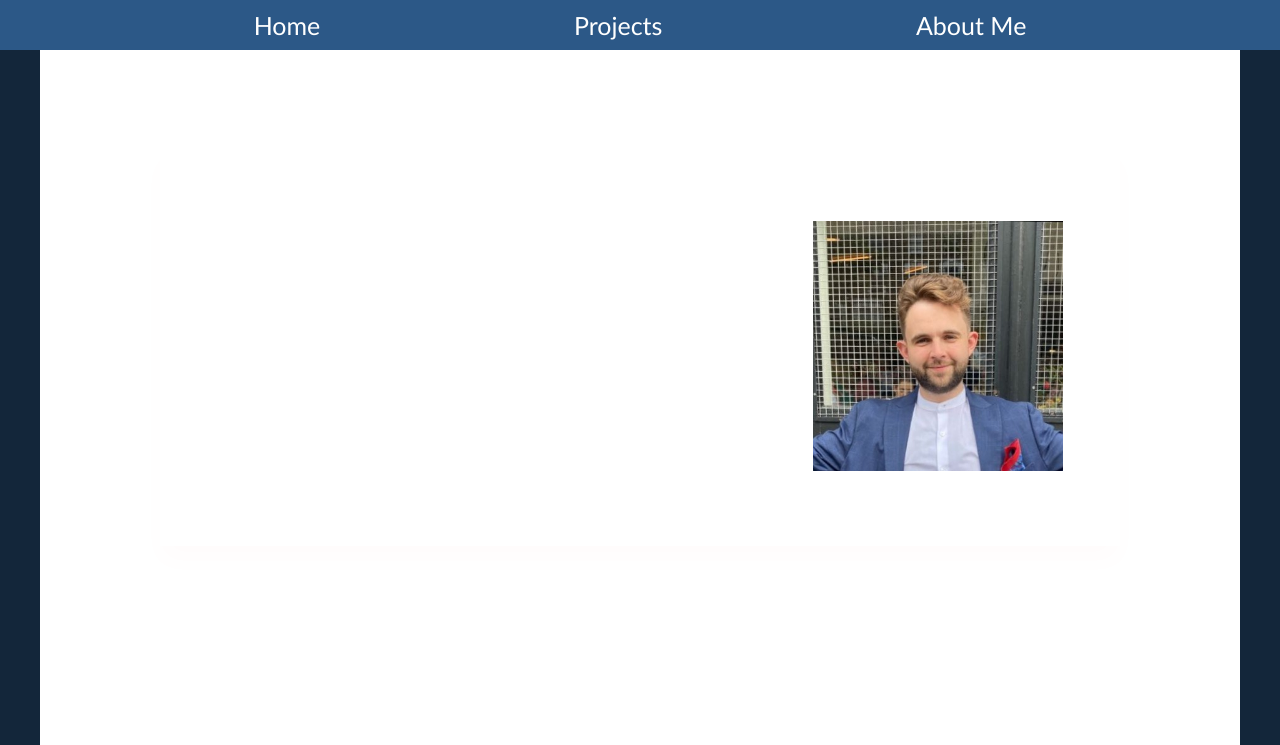
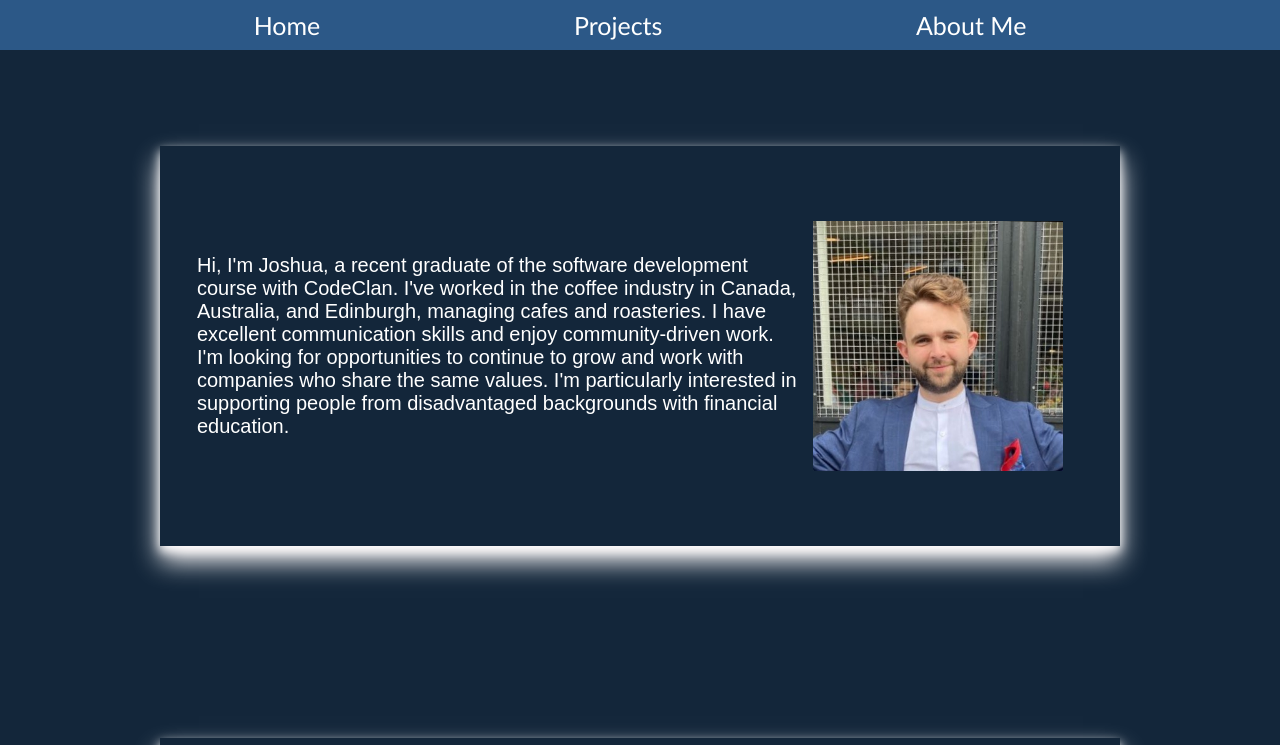
Before and after one commit to MackieJG/portfolio, a Next.js app: page /profile in a window 1280 px wide. Shown: the top 745 px of the page. Built offline with nearby package versions, Linux system fonts and the light colour scheme.

Commit message:
updating profile background color

```diff
--- a/src/styles/profile.module.css
+++ b/src/styles/profile.module.css
@@ -3,7 +3,7 @@
     max-width: 1200px;
     margin: auto;
     justify-content: center;
-    background-color: #ffffff;
+    background-color: #13263a;
 
 }
 
```
